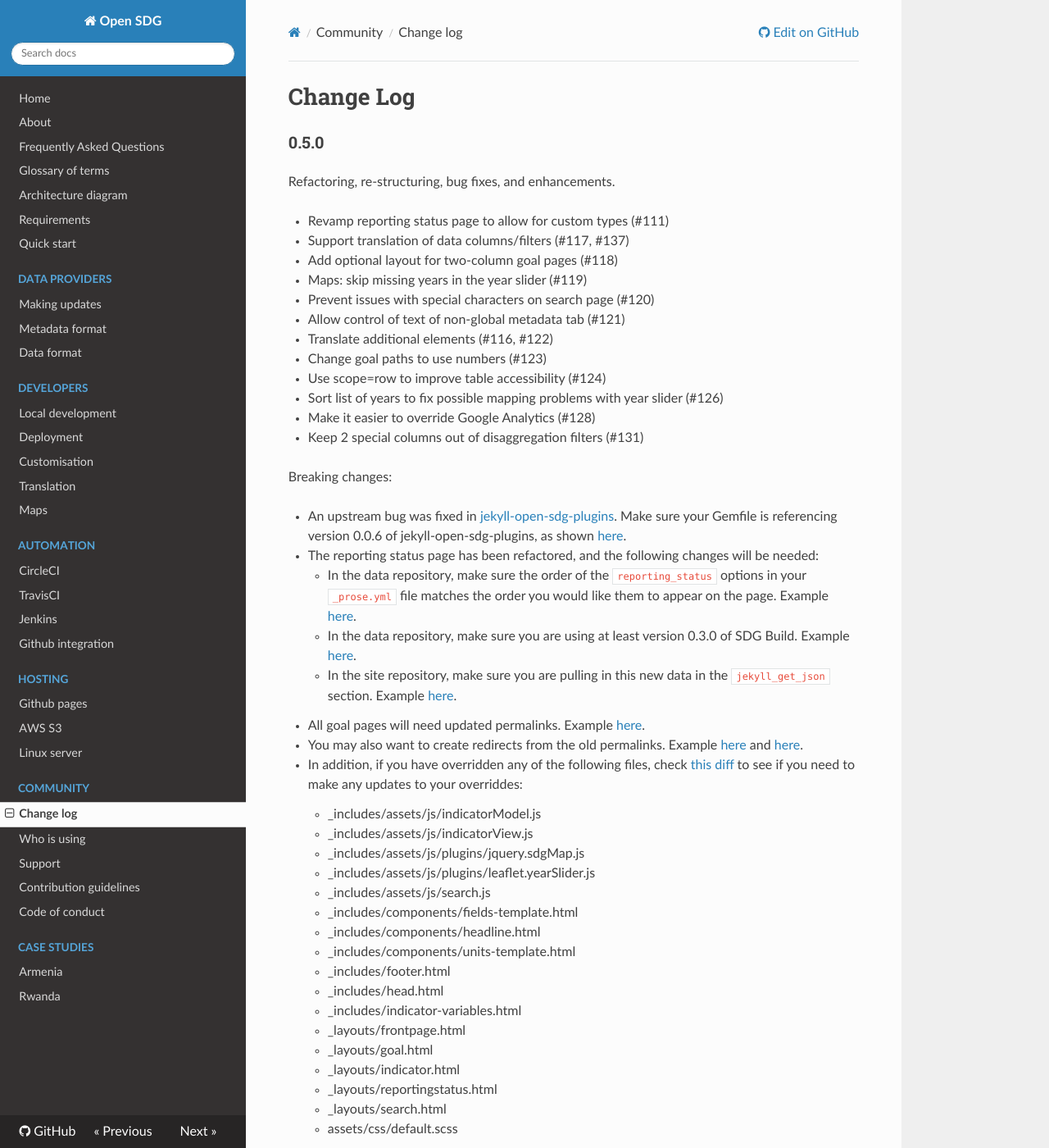
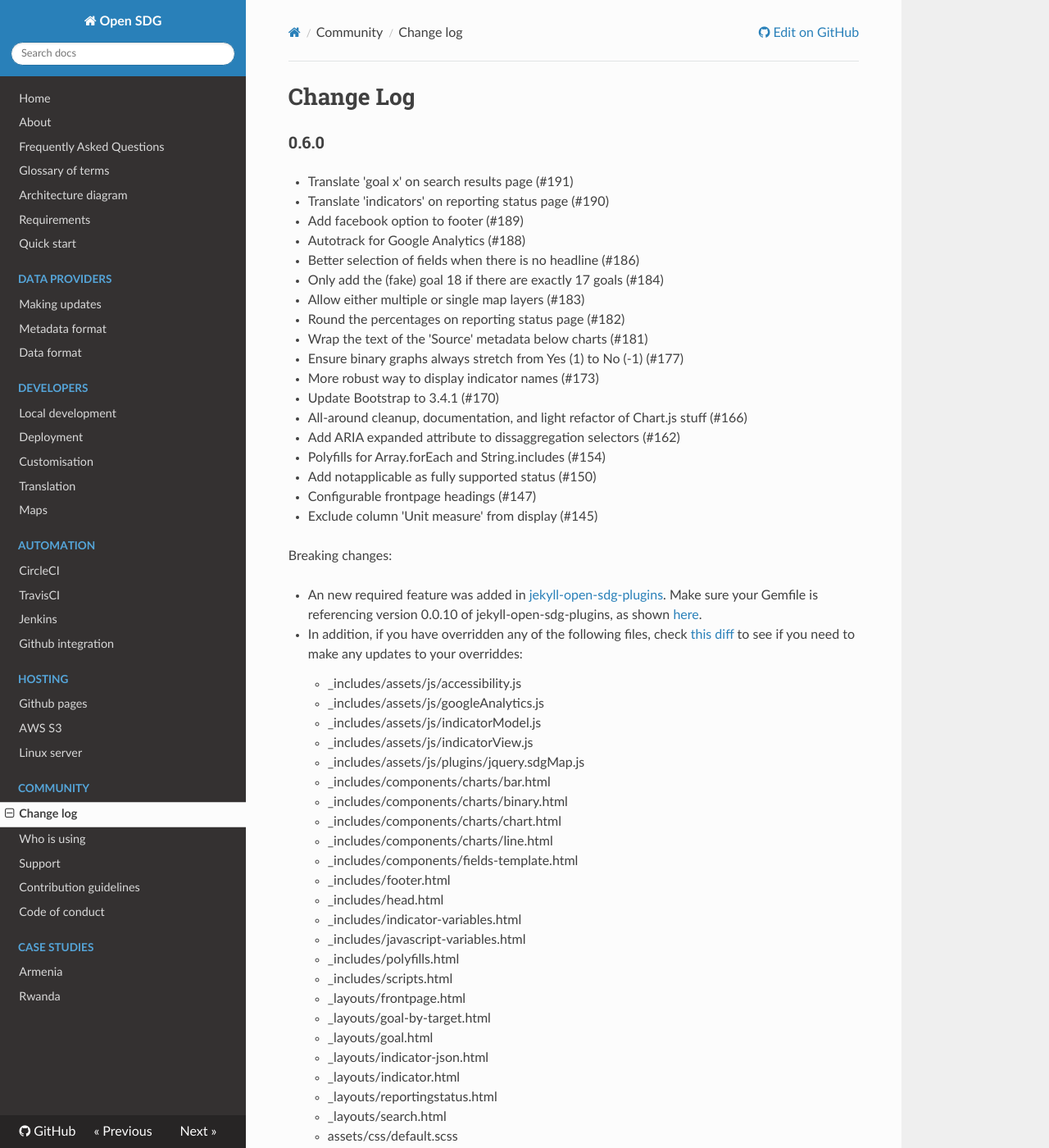
Before and after one commit to open-sdg/open-sdg, an MkDocs documentation site: the page built from docs/changelog.md, in a window 1280 px wide and 1400 px high. Shown: the whole window at 82% size. Built offline with MkDocs 1.6.1, drawn with Linux system fonts in a browser that asks for light colours; nearby versions of some CDN libraries; old or Windows-style settings are respelled for this version of MkDocs.

Commit message:
Changelog for planned inclusions for 0.6.0

```diff
--- a/docs/changelog.md
+++ b/docs/changelog.md
@@ -1,4 +1,55 @@
 <h1>Change Log</h1>
+
+### 0.6.0
+
+* Translate 'goal x' on search results page (#191)
+* Translate 'indicators' on reporting status page (#190)
+* Add facebook option to footer (#189)
+* Autotrack for Google Analytics (#188)
+* Better selection of fields when there is no headline (#186)
+* Only add the (fake) goal 18 if there are exactly 17 goals (#184)
+* Allow either multiple or single map layers (#183)
+* Round the percentages on reporting status page (#182)
+* Wrap the text of the 'Source' metadata below charts (#181)
+* Ensure binary graphs always stretch from Yes (1) to No (-1) (#177)
+* More robust way to display indicator names (#173)
+* Update Bootstrap to 3.4.1 (#170)
+* All-around cleanup, documentation, and light refactor of Chart.js stuff (#166)
+* Add ARIA expanded attribute to dissaggregation selectors (#162)
+* Polyfills for Array.forEach and String.includes (#154)
+* Add notapplicable as fully supported status (#150)
+* Configurable frontpage headings (#147)
+* Exclude column 'Unit measure' from display (#145)
+
+Breaking changes:
+
+* An new required feature was added in [jekyll-open-sdg-plugins](https://github.com/open-sdg/jekyll-open-sdg-plugins). Make sure your Gemfile is referencing version 0.0.10 of jekyll-open-sdg-plugins, as shown [here](https://github.com/open-sdg/open-sdg-site-starter/blob/develop/Gemfile#L8).
+* In addition, if you have overridden any of the following files, check [this diff](https://github.com/open-sdg/open-sdg/compare/0.5.0...0.6.0) to see if you need to make any updates to your overriddes:
+    * _includes/assets/js/accessibility.js
+    * _includes/assets/js/googleAnalytics.js
+    * _includes/assets/js/indicatorModel.js
+    * _includes/assets/js/indicatorView.js
+    * _includes/assets/js/plugins/jquery.sdgMap.js
+    * _includes/components/charts/bar.html
+    * _includes/components/charts/binary.html
+    * _includes/components/charts/chart.html
+    * _includes/components/charts/line.html
+    * _includes/components/fields-template.html
+    * _includes/footer.html
+    * _includes/head.html
+    * _includes/indicator-variables.html
+    * _includes/javascript-variables.html
+    * _includes/polyfills.html
+    * _includes/scripts.html
+    * _layouts/frontpage.html
+    * _layouts/goal-by-target.html
+    * _layouts/goal.html
+    * _layouts/indicator-json.html
+    * _layouts/indicator.html
+    * _layouts/reportingstatus.html
+    * _layouts/search.html
+    * assets/css/default.scss
+    * assets/js/sdg.js
 
 ### 0.5.0
 
```
